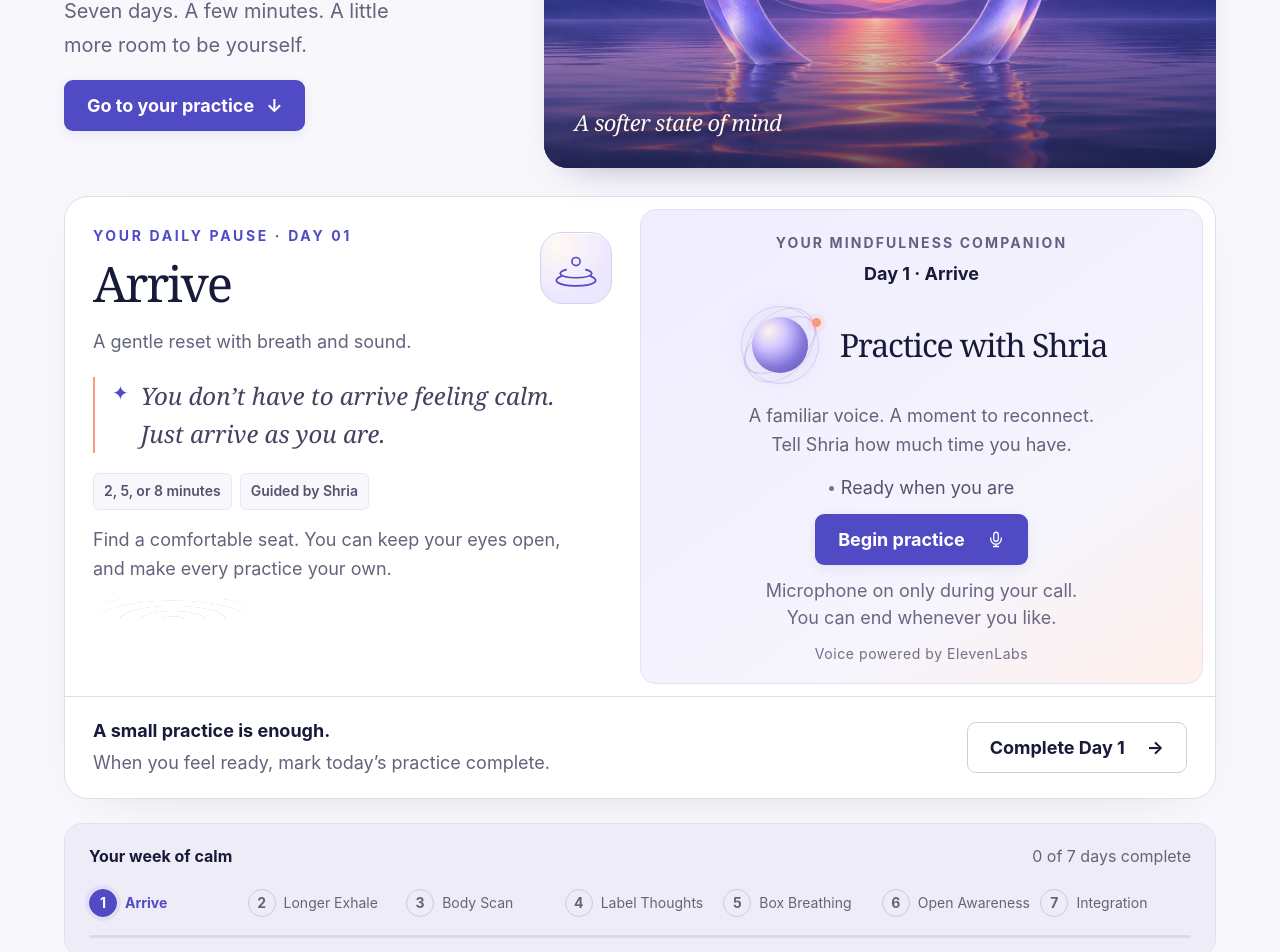
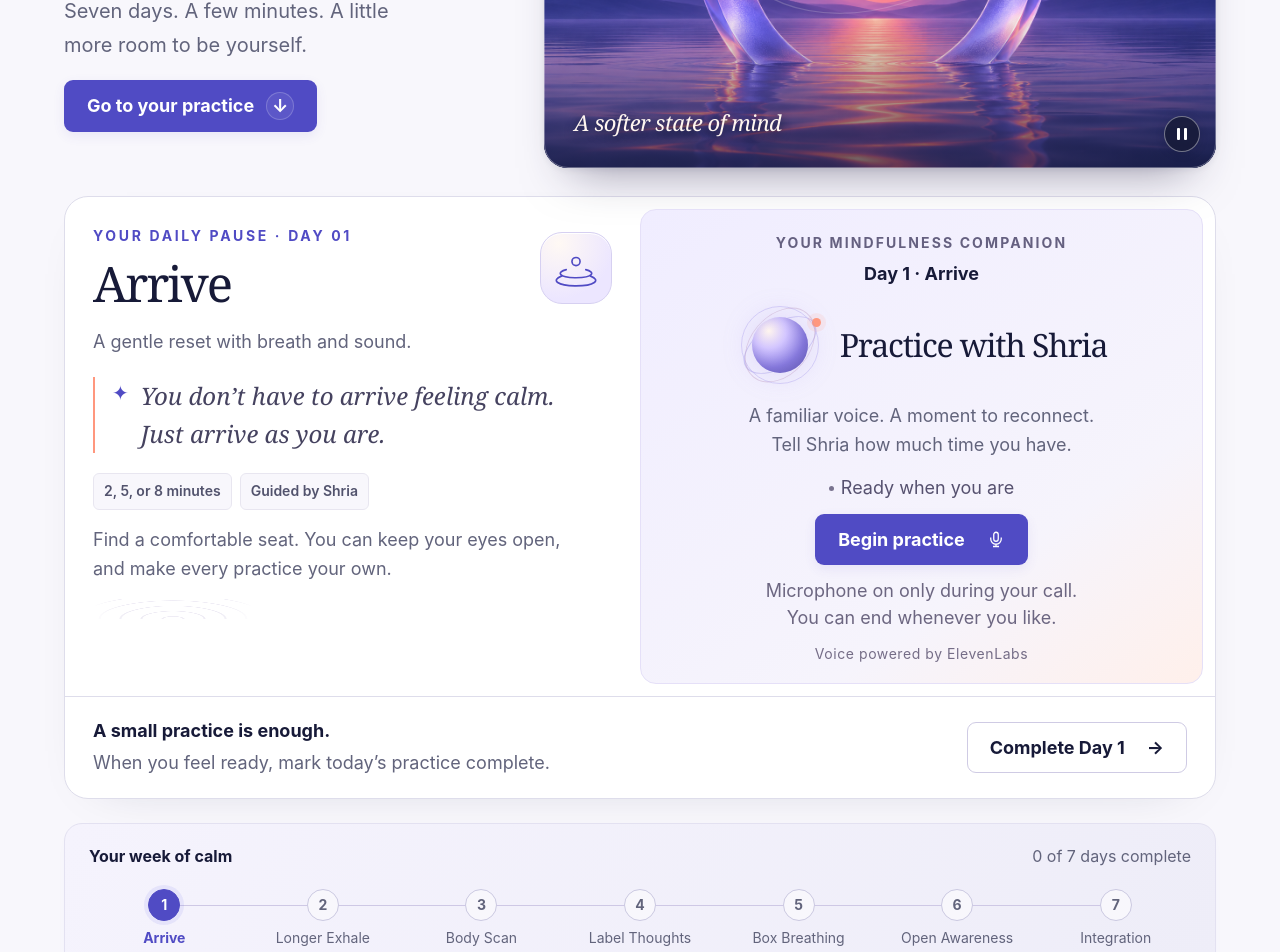
Before and after one commit to darnellt0/7-days-to-calm, a Next.js app in the folder em-frontend/: page /7-days-to-calm in a window 1280 px wide. Shown: the part 380-1332 px from the top of the page. Built offline with nearby package versions, Linux system fonts and the light colour scheme.

Commit message:
Quiet hero motion control and refine finishing details

```diff
--- a/em-frontend/app/globals.css
+++ b/em-frontend/app/globals.css
@@ -53,10 +53,10 @@ h1, h2, h3, p { margin: 0; }
 .guide-day { margin-top: 6px; color: var(--ink); font-size: 13px; font-weight: 650; }
 .day-number { width: 28px; min-width: 28px; }
 #shria-widget-container { scroll-margin-top: 24px; }
-.hero-art { position: relative; isolation: isolate; min-width: 0; width: 100%; justify-self: stretch; aspect-ratio: 3 / 2; overflow: hidden; border-radius: 130px 130px 24px 24px; background: var(--ink); box-shadow: 0 18px 40px -28px #26204488; }
+.hero-art { position: relative; isolation: isolate; min-width: 0; width: 100%; justify-self: stretch; aspect-ratio: 3 / 2; overflow: hidden; border-radius: 130px 130px 24px 24px; background: var(--ink); box-shadow: 0 28px 48px -28px #26204480, 0 2px 6px #171a3810; }
 .hero-art img { object-fit: cover; object-position: center 54%; }
 .hero-art::after { content: ""; position: absolute; z-index: 1; inset: 65% 0 0; background: linear-gradient(transparent, #11152d9e); pointer-events: none; }
-.hero-art-label { position: absolute; z-index: 3; bottom: 28px; left: 30px; right: 24px; color: #fff6f0; font-family: Georgia, serif; font-size: 22px; font-style: italic; letter-spacing: -.025em; text-shadow: 0 2px 10px #171a38; }
+.hero-art-label { position: absolute; z-index: 3; bottom: 28px; left: 30px; right: 76px; color: #fff6f0; font-family: Georgia, serif; font-size: 22px; font-style: italic; letter-spacing: -.025em; text-shadow: 0 2px 10px #171a38; }
 .hero-art-orbit { position: absolute; z-index: 2; width: 240px; height: 240px; top: 44px; left: 50%; border: 1px solid #fff5ed30; border-radius: 50%; transform: translateX(-50%) rotate(-25deg) scaleX(1.4); pointer-events: none; }
 .journey { padding: 20px 24px 18px; margin-top: 24px; background: #eeedf7; border: 1px solid #e3e1f1; border-radius: 18px; }
 .journey-caption { display: flex; justify-content: space-between; gap: 16px; margin-bottom: 20px; font-size: 13px; color: var(--muted); }
@@ -235,10 +235,12 @@ body { font-size: var(--text-body); }
 .hero-video { position: absolute; inset: 0; width: 100%; height: 100%; object-fit: cover; object-position: center 54%; opacity: 0; transition: opacity .25s ease; }
 .hero-video.has-frame { opacity: 1; }
 .hero-video-start { position: absolute; top: 50%; left: 50%; transform: translate(-50%, -50%); pointer-events: auto; }
-.motion-control { position: absolute; z-index: 4; top: 18px; left: 50%; transform: translateX(-50%); display: inline-flex; align-items: center; gap: 9px; min-height: 44px; padding: 10px 14px; border: 1px solid #ffffff66; border-radius: 999px; background: #171a38e6; color: white; font-size: 14px; line-height: 1.4; }
-.motion-control:hover:not(:disabled) { background: #343262; }
-.motion-control:disabled { cursor: default; }
-.motion-control:focus-visible { outline-color: white; outline-offset: 4px; }
+.motion-control { position: absolute; z-index: 4; right: 12px; bottom: 12px; display: inline-flex; align-items: center; justify-content: center; width: 44px; height: 44px; padding: 0; border: 0; border-radius: 50%; background: transparent; color: white; isolation: isolate; }
+.motion-control::before { content: ""; position: absolute; z-index: -1; inset: 4px; border: 1px solid #ffffff66; border-radius: inherit; background: #171a38d9; box-shadow: 0 2px 8px #10132b33; }
+.motion-control:hover:not(:disabled)::before { background: #343262; border-color: #ffffffb3; }
+.motion-control:disabled { cursor: default; opacity: .65; }
+.motion-control:focus-visible { outline-color: white; outline-offset: 1px; }
+
 .shria-guide[data-state] .orbit-core { animation: none; }
 .shria-guide[data-state="speaking"] .orbit-ring { animation: voice-halo 2.4s ease-in-out infinite; }
 .orbit-ring { transition: opacity .2s ease; }
@@ -279,3 +281,12 @@ body { font-size: var(--text-body); }
   .guide-identity { flex-direction: column; gap: 8px; margin-top: 10px; }
   .guide-identity h2 { text-align: center; }
 }
+
+/* Finishing details frame the scene and clarify the seven-day path. */
+.hero-art::before { content: ""; position: absolute; z-index: 3; inset: 0; pointer-events: none; border: 1px solid #ffffff55; border-radius: inherit; }
+.intro-start > span { display: inline-flex; align-items: center; justify-content: center; width: 28px; height: 28px; border: 1px solid #ffffff33; border-radius: 50%; background: #ffffff12; }
+.journey { background: linear-gradient(120deg, #f5f3fd, #eeedf8); box-shadow: 0 5px 18px -15px #504bc444; }
+.day-steps { position: relative; isolation: isolate; }
+.day-steps::before { content: ""; position: absolute; z-index: -1; left: calc(100% / 14); right: calc(100% / 14); top: 16px; height: 1px; background: #cec8e5; pointer-events: none; }
+.day-step { flex-direction: column; gap: 8px; text-align: center; }
+.day-number { flex: 0 0 32px; width: 32px; min-width: 32px; height: 32px; background: var(--paper); }
--- a/em-frontend/components/MotionControl.tsx
+++ b/em-frontend/components/MotionControl.tsx
@@ -34,11 +34,12 @@ export default function MotionControl({ enabled, ready, reduced, onToggle }: {
   reduced: boolean;
   onToggle: () => void;
 }) {
+  const label = reduced ? "Motion reduced" : enabled ? "Pause motion" : "Play motion";
   return <button className="motion-control" disabled={!ready || reduced} onClick={onToggle}
-    title={reduced ? "Your device is set to reduce motion" : "Control decorative motion throughout this page"}>
+    title={reduced ? "Your device is set to reduce motion" : label}>
     <svg aria-hidden="true" width="16" height="16" viewBox="0 0 16 16" fill="currentColor">
       {enabled ? <><rect x="3" y="2" width="3" height="12" rx="1" /><rect x="10" y="2" width="3" height="12" rx="1" /></> : <path d="M4 2.5v11L13 8z" />}
     </svg>
-    {reduced ? "Motion reduced" : enabled ? "Pause motion" : "Play motion"}
+    <span className="sr-only">{label}</span>
   </button>;
 }
```
Also changed, not shown: 2 other files (tests, documents, lock files or other folders).
